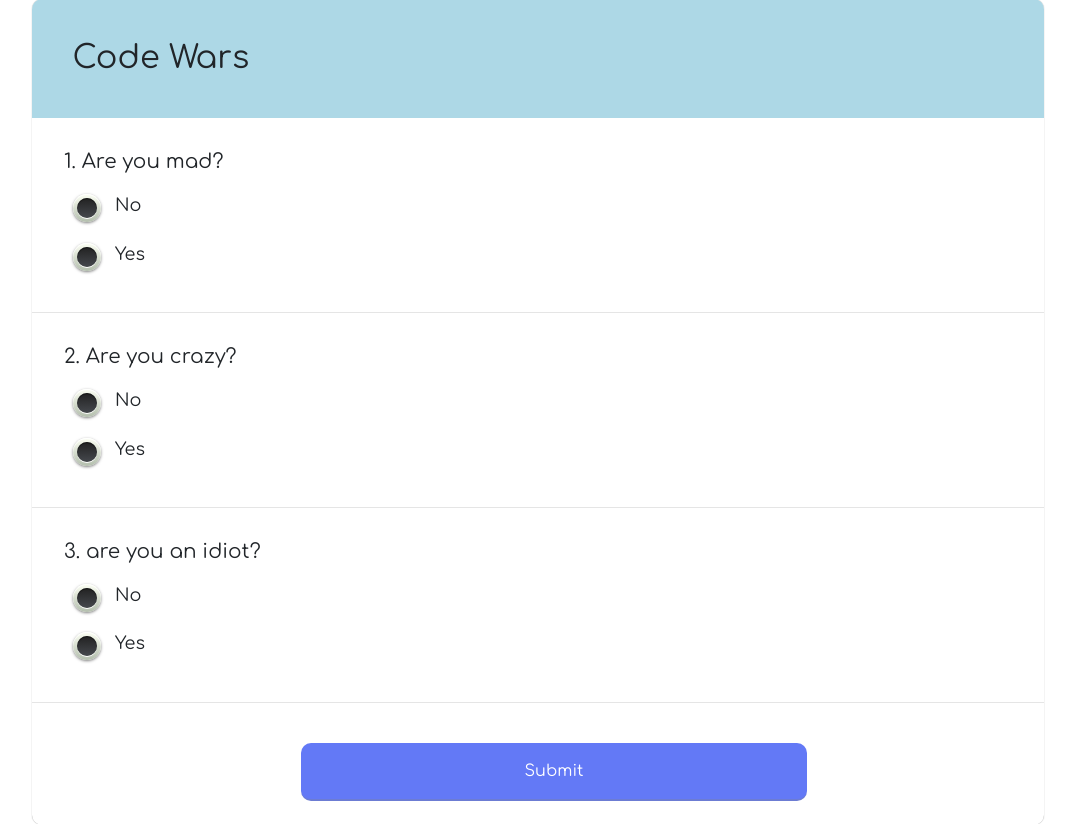
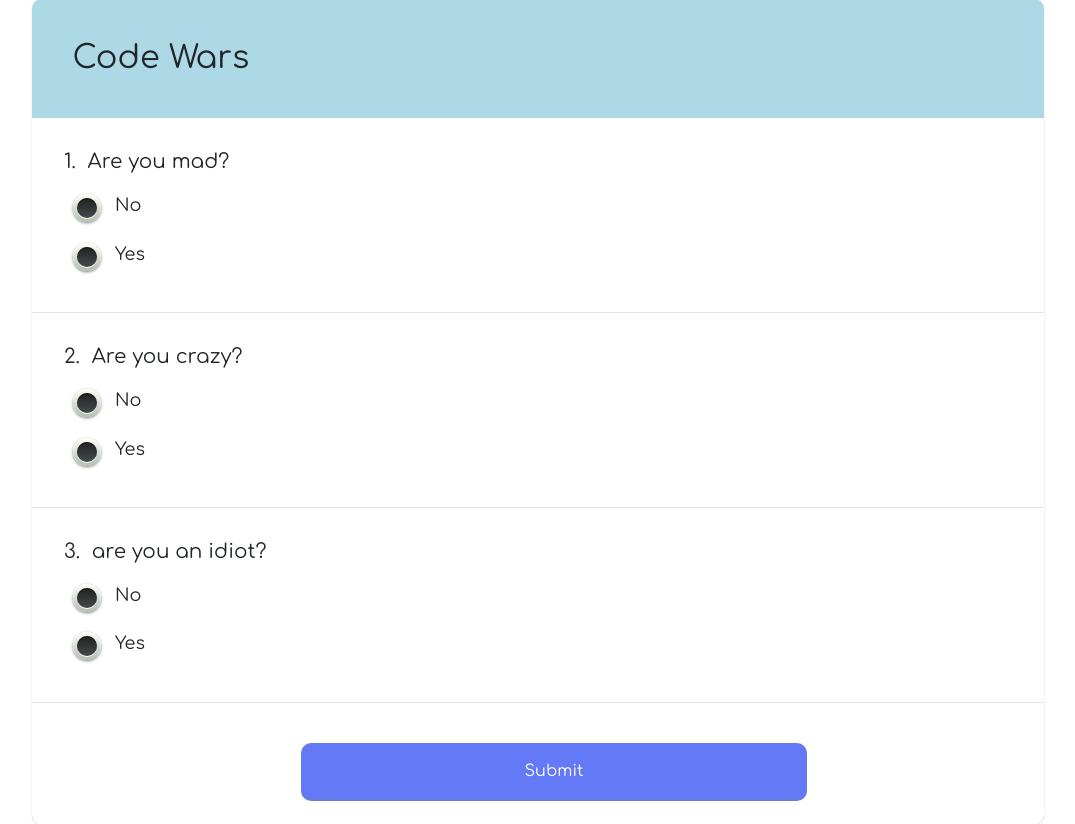
Before and after one commit to Ritu2018/AptitudeTest, a Django app: template Quiz/templates/test.html in a window 1280 px wide. Shown: the part 233-1057 px from the top of the page, without its empty margins (102-1177 px from the left). Run offline with Django 3.2, Linux system fonts and the light colour scheme; the template is opened without the code that fills it: values that come from a table or form of the project are taken from there, others are empty; data comes from the database, SQL or seed files in the repository; both versions use the stored data as it was after the commit; some libraries are stand-ins or nearby versions; some web fonts are replaced.

Commit message:
fixed bugs

```diff
--- a/Quiz/static/quiz_list.css
+++ b/Quiz/static/quiz_list.css
@@ -15,6 +15,9 @@
 }
 .container .question ul{
     padding:0;
+}
+.question h5{
+    white-space: pre;
 }
 .container .question ul li{
     list-style: none;
```
Also changed, not shown: db.sqlite3.
